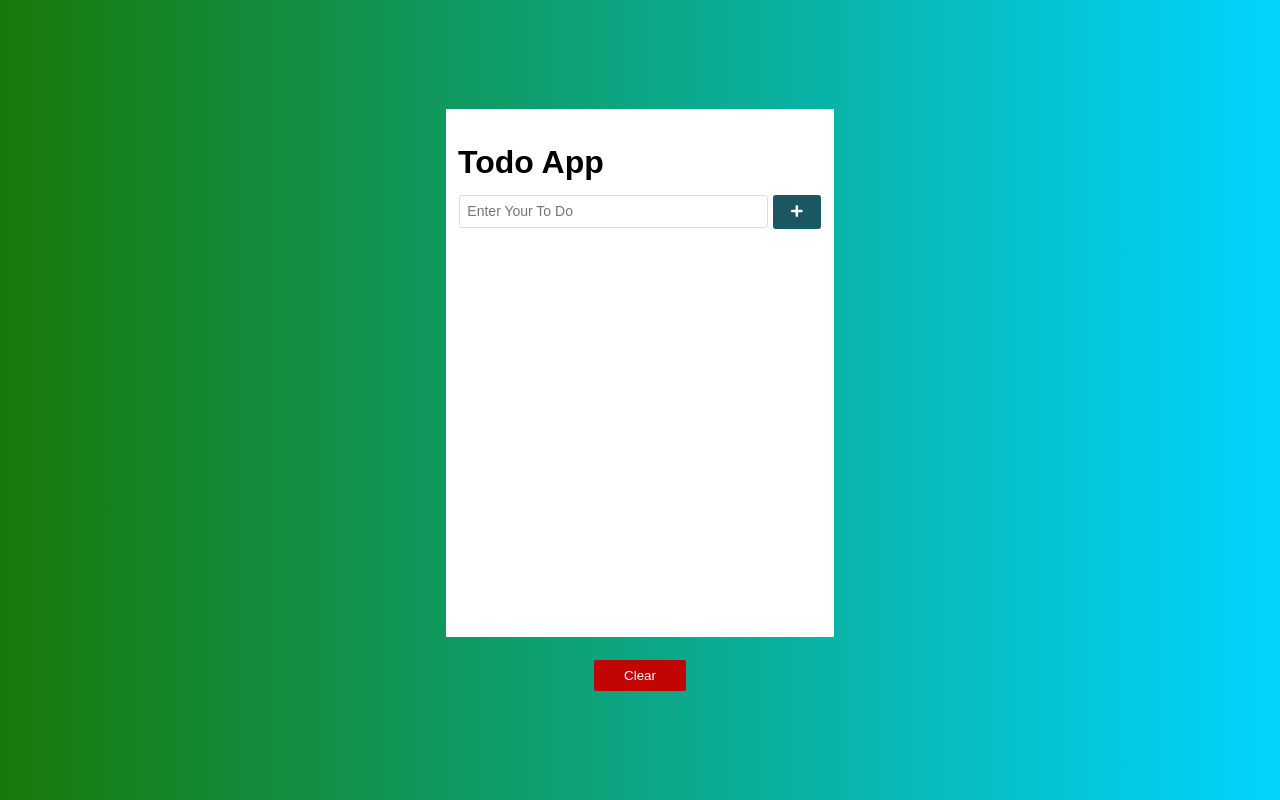
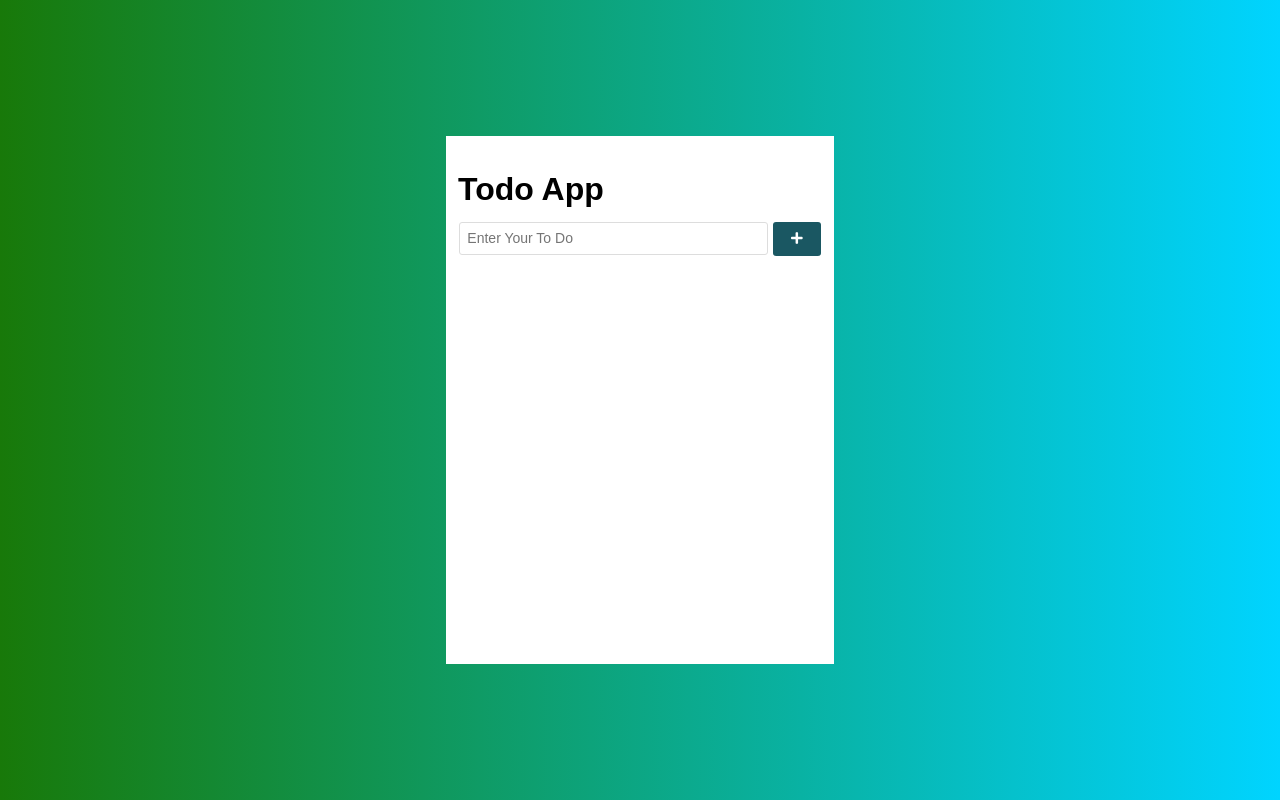
Before and after one commit to shuvodeb17/todo-app, a plain HTML site: page index.html in a window 1280 px wide. Drawn offline with Linux system fonts and the light colour scheme.

Commit message:
Update index.html

```diff
--- a/index.html
+++ b/index.html
@@ -26,9 +26,7 @@
 
         </div>
 
-        <div class="clear-area">
-          <button id="clear">Clear</button>
-        </div>
+
 
 
 
```
